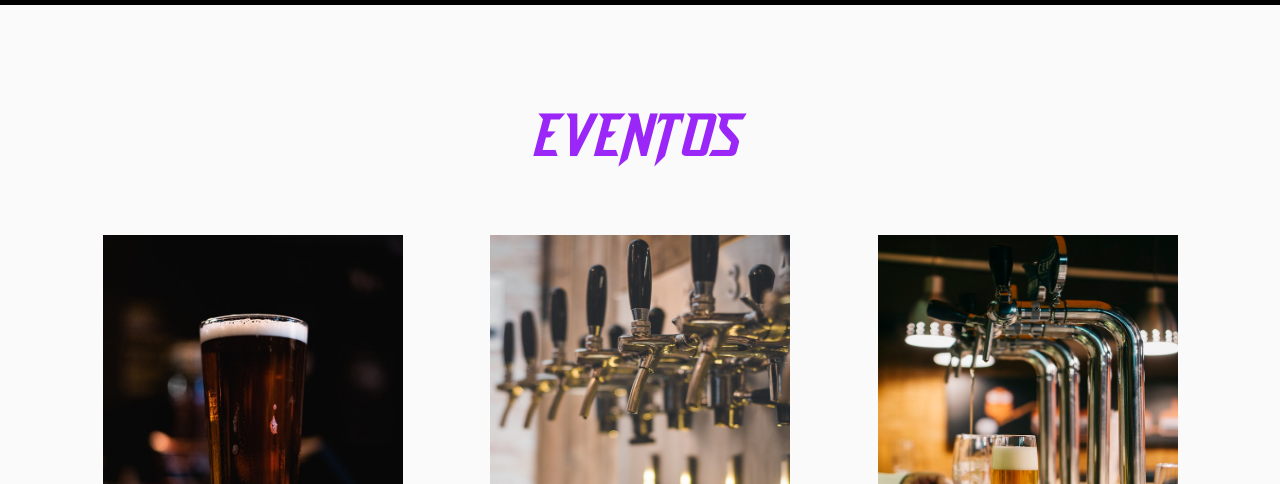
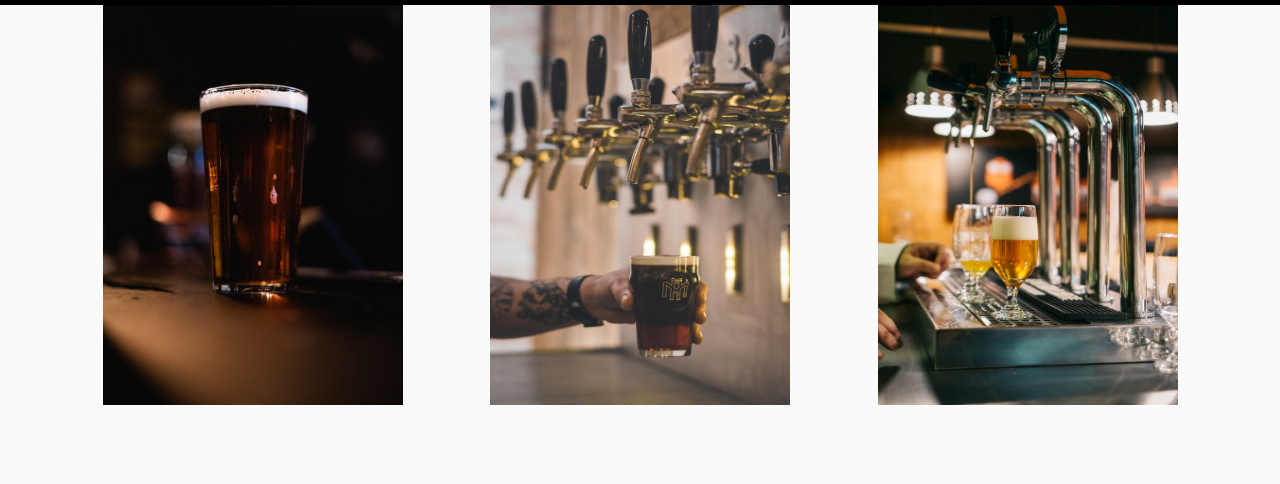
Before and after one commit to Ivo-w/AfterBar, a plain HTML site: page index.html in a window 1280 px wide. Shown: the part 616-1100 px from the top of the page. Drawn offline with nearby package versions, Linux system fonts and the light colour scheme.

Commit message:
sacamos el titulo de evento

```diff
--- a/index.html
+++ b/index.html
@@ -60,15 +60,7 @@
 		</div>
 		</div>
 	 	<!-- FIN INICIO -->
-	 	<!-- EVENTOS -->
-	<div class="container">
-	<div class="row">
-	<div class="col-lg-12 col-xs-12 eventoFlex">
-			<h3 class="eventosTxt paddingEvento2"><a href="views/eventos.html">EVENTOS</a></h3>
-	</div>
-	</div>
-	</div>
-		<!-- FIN EVENTOS -->
+
 		<!-- IMG -->
 			<div class="container-fluid ">
 			<div class="row ">
```
